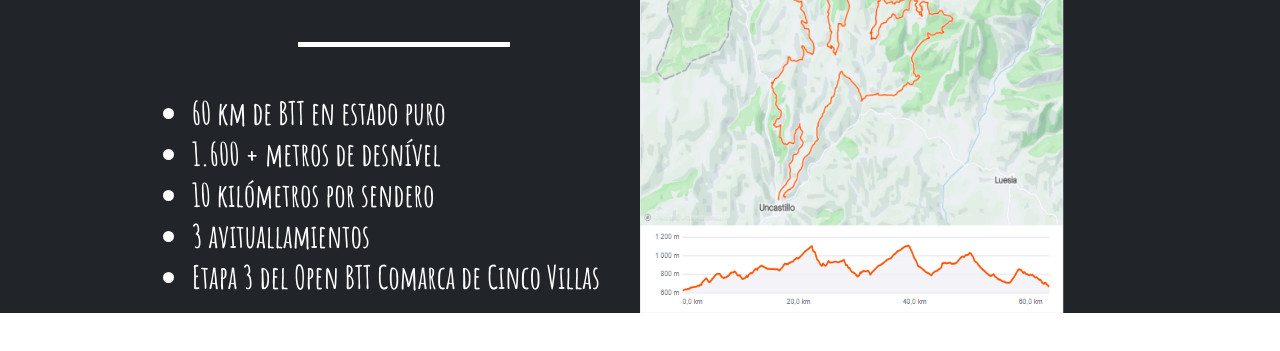
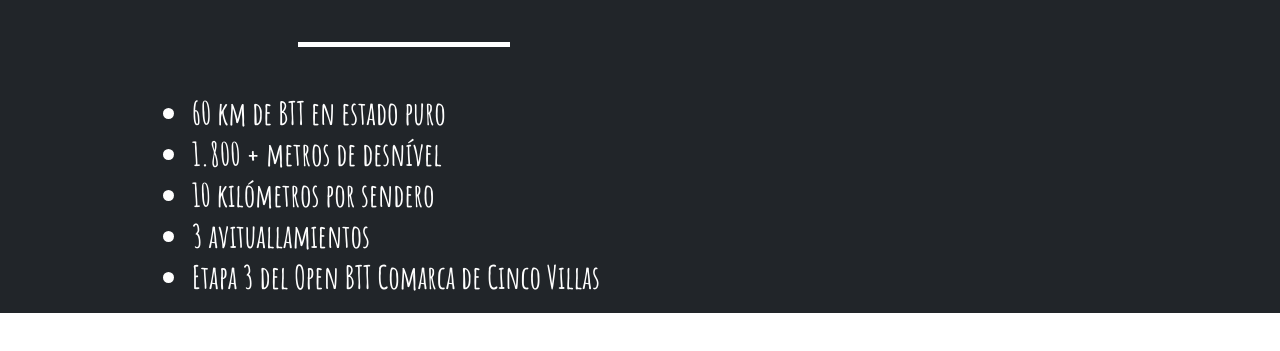
Before and after one commit to araupontones/el_viso, a website: page index.html in a window 1280 px wide. Shown: the part 1458-1809 px from the top of the page. Drawn offline with nearby package versions, Linux system fonts and the light colour scheme; a script that the page names is missing.

Commit message:
track viso

```diff
--- a/index.html
+++ b/index.html
@@ -178,7 +178,7 @@
         <div class="row container-epic-stats">
           <ul>
             <li>60 km de BTT en estado puro</li>
-            <li>1.600 + metros de desnível</li>
+            <li>1.800 + metros de desnível</li>
             <li>10 kilómetros por sendero</li>
             <li>3 avituallamientos</li>
             <li>Etapa 3 del Open BTT Comarca de Cinco Villas</li>
@@ -190,11 +190,9 @@
       </div>
       <div class="col-lg-6">
 
-        <img class="fake-strava" src="imgs/ruta-viso-clean.png" alt="">
-        <!--
-        <div class="strava-embed-placeholder" data-embed-type="route" data-embed-id="3019770683238361850" data-units="metric"></div>
-        <script src="https://strava-embeds.com/embed.js"></script>
-      -->
+        <!--  <img class="fake-strava" src="imgs/ruta-viso-clean.png" alt=""> -->
+        <div class="strava-embed-placeholder" data-embed-type="route" data-embed-id="3047120876318741738" data-units="metric"></div><script src="https://strava-embeds.com/embed.js"></script>
+
       </div>
 
 
@@ -317,6 +315,7 @@
 
   </section>
 
+
   <!-- Vision-------------------------------------------------------------------->
 
   <hr class="white">
```
